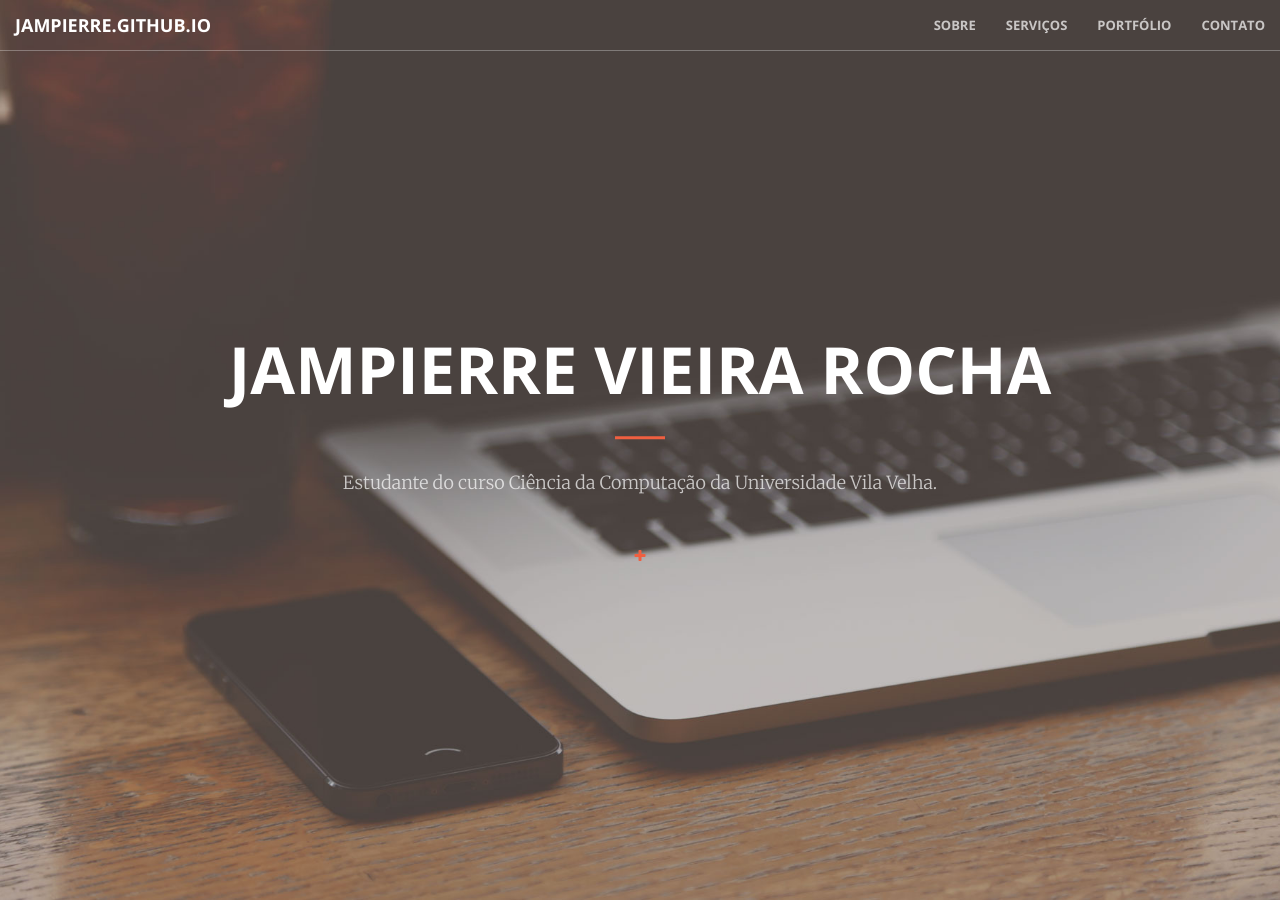
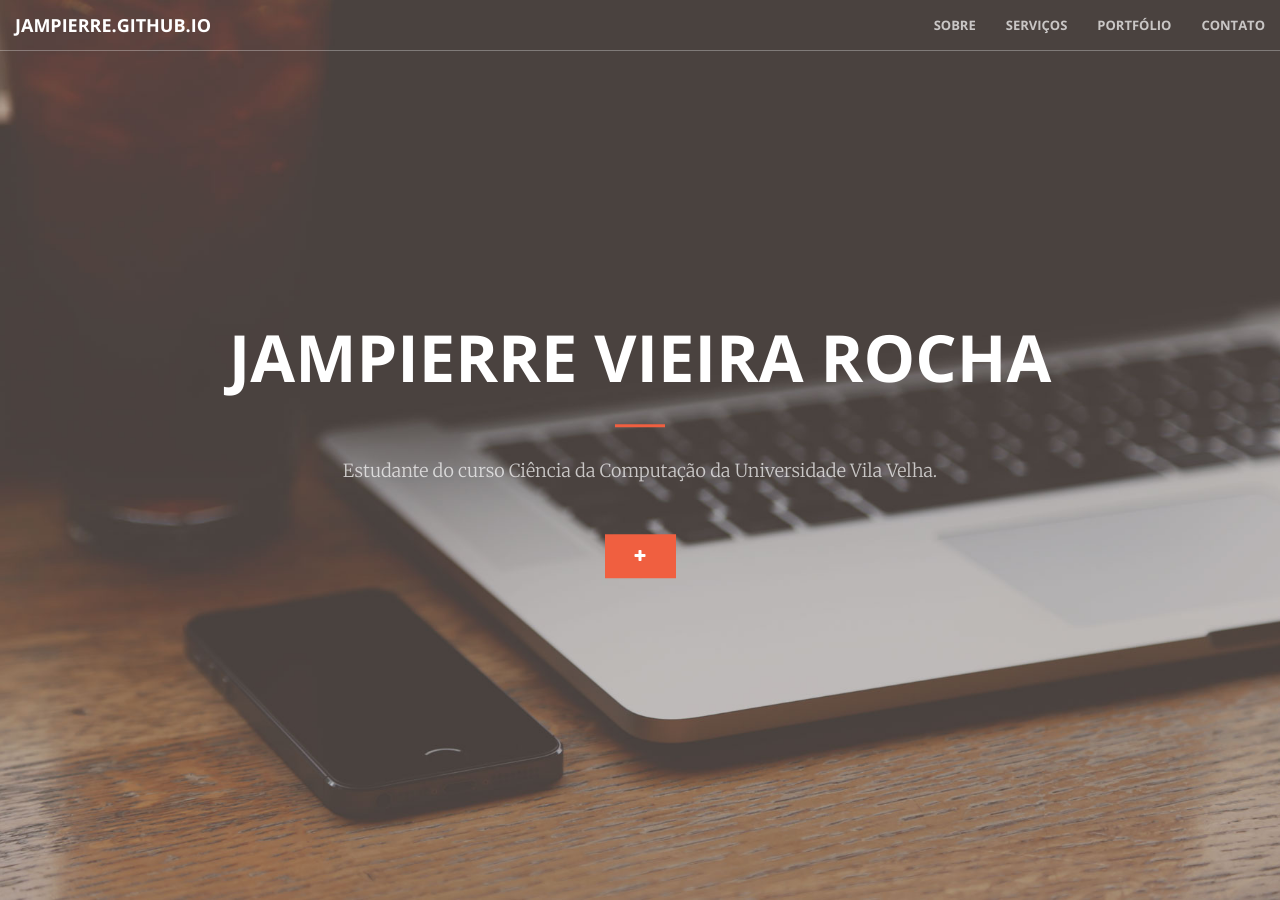
Before and after one commit to Jampierre/jampierre.github.io, a Jekyll site: the page built from index.html, in a window 1280 px wide and 900 px high. Built offline with Jekyll 4.4.1, drawn with Linux system fonts in a browser that asks for light colours.

Commit message:
Update header.html

```diff
--- a/_includes/header.html
+++ b/_includes/header.html
@@ -4,7 +4,7 @@
             <h1>Jampierre Vieira Rocha</h1>
             <hr>
             <p>Estudante do curso Ciência da Computação da Universidade Vila Velha.</p>
-            <a href="#about" class="fa fa-plus page-scroll"></a>
+            <a href="#about" class="fa fa-plus btn-primary btn-xl page-scroll"></a>
         </div>
     </div>
 </header>
```
